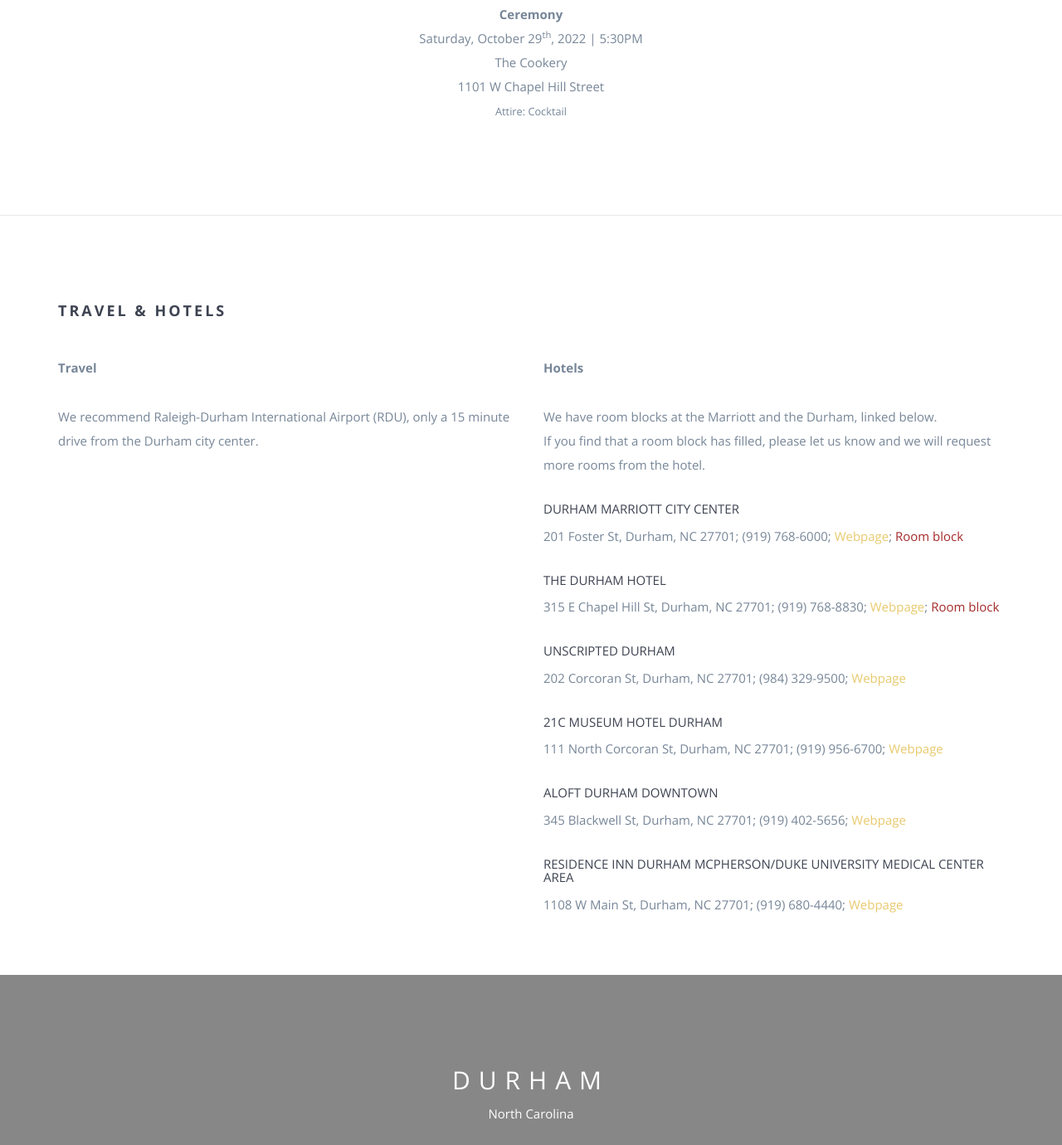
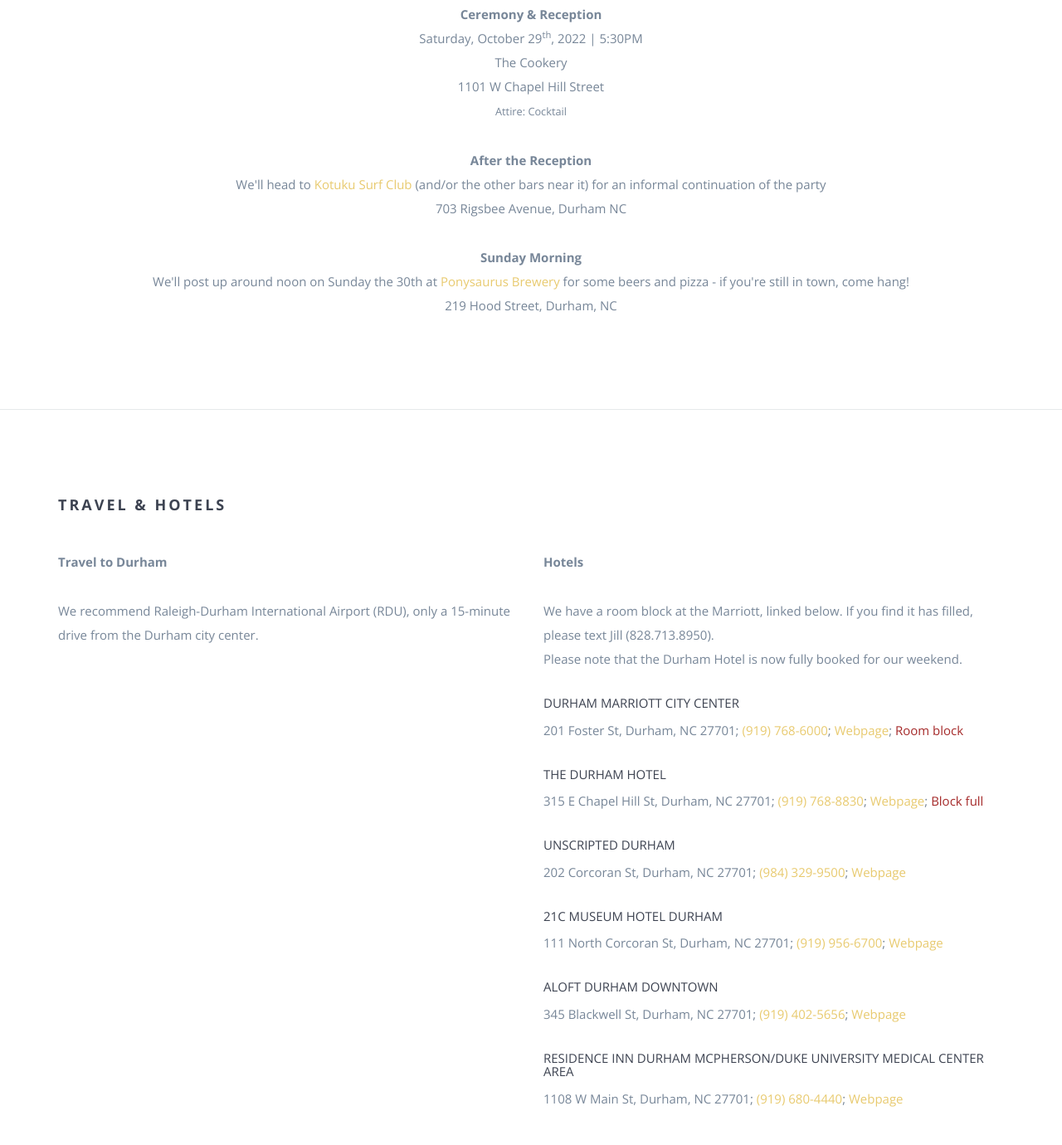
Before and after one commit to gilliss/jilltom, a website: page index.html in a window 1280 px wide. Shown: the part 1110-2490 px from the top of the page at 83% size. Drawn offline with nearby package versions, Linux system fonts and the light colour scheme; some packages are replaced by stand-ins of ours; a script that the page names is missing; files whose address does not match are found by name.

Commit message:
itinerary and hotel details

```diff
--- a/index.html
+++ b/index.html
@@ -125,7 +125,11 @@
                 <h3>Details</h3>
                 <p>October 28-29, 2022 <br> Durham, NC </p>
                 <p><b>Welcome Drinks</b> <br> Friday, October 28<sup>th</sup>, 2022 | 9:00PM <br> Vin Rouge <br> 2010 Hillsborough Road <br> <small> Attire: Smart Casual </p>
-                <p><b>Ceremony</b> <br> Saturday, October 29<sup>th</sup>, 2022 | 5:30PM <br> The Cookery <br> 1101 W Chapel Hill Street <br> <small> Attire: Cocktail </p>
+                <p><b>Ceremony & Reception</b> <br> Saturday, October 29<sup>th</sup>, 2022 | 5:30PM <br> The Cookery <br> 1101 W Chapel Hill Street <br> <small> Attire: Cocktail </p>
+                <p><b>After the Reception</b> <br> We'll head to <a href=https://goo.gl/maps/2yVwKMiiPt5BgpbNA>Kotuku Surf Club</a> (and/or the other bars near it) for an informal continuation of the party <br>
+                703 Rigsbee Avenue, Durham NC</p>
+                <p><b>Sunday Morning</b> <br> We'll post up around noon on Sunday the 30th at <a href=https://www.ponysaurusbrewing.com/taproom>Ponysaurus Brewery</a> for some beers and pizza - if you're still in town, come hang!<br>
+                219 Hood Street, Durham, NC</p>
                 <!-- <p>Use the menu up top, or scroll down, to learn more!</p> -->
             </div>
         </div>
@@ -152,40 +156,40 @@
       <div class="row">
           <div class="col-md-6 col-sm-12 col-xs-12 leftcol">
               <div class="wp3">
-                  <p><strong>Travel</strong></p>
+                  <p><strong>Travel to Durham</strong></p>
                   <p>
-                    We recommend Raleigh-Durham International Airport (RDU), only a 15 minute drive from the Durham city center.
+                    We recommend Raleigh-Durham International Airport (RDU), only a 15-minute drive from the Durham city center.
                   </p>
               </div>
           </div>
           <div class="col-md-6 col-sm-12 col-xs-12 rightcol">
               <div class="wp4">
                   <p><strong>Hotels</strong></p>
-                  <p>We have room blocks at the Marriott and the Durham, linked below.<br>
-                  If you find that a room block has filled, please let us know and we will request more rooms from the hotel.</p>
+                  <p>We have a room block at the Marriott, linked below.  If you find it has filled, please text Jill (828.713.8950).<br>
+                  Please note that the Durham Hotel is now fully booked for our weekend.</p>
                   <h5>Durham Marriott City Center</h5>
                   <p>
-                    201 Foster St, Durham, NC 27701; (919) 768-6000; <a href=https://www.marriott.com/en-us/hotels/rducv-durham-marriott-city-center/>Webpage</a>; <a href=https://www.marriott.com/event-reservations/reservation-link.mi?id=1646410565751&key=GRP&app=resvlink style="color:#A52A2A;">Room block</a>
+                    201 Foster St, Durham, NC 27701; <a href="tel://+19197686000">(919) 768-6000</a>; <a href=https://www.marriott.com/en-us/hotels/rducv-durham-marriott-city-center/>Webpage</a>; <a href=https://www.marriott.com/event-reservations/reservation-link.mi?id=1646410565751&key=GRP&app=resvlink style="color:#A52A2A;">Room block</a>
                   </p>
                   <h5>The Durham Hotel</h5>
                   <p>
-                    315 E Chapel Hill St, Durham, NC 27701; (919) 768-8830; <a href=https://thedurham.com/>Webpage</a>; <a href=https://res.windsurfercrs.com/ibe/details.aspx?propertyid=15842&nights=1&checkin=10/27/2022&group=221027REFV style="color:#A52A2A;">Room block</a>
+                    315 E Chapel Hill St, Durham, NC 27701; <a href="tel://+19197688830">(919) 768-8830</a>; <a href=https://thedurham.com/>Webpage</a>; <a href=https://res.windsurfercrs.com/ibe/details.aspx?propertyid=15842&nights=1&checkin=10/27/2022&group=221027REFV style="color:#A52A2A;">Block full</a>
                   </p>
                   <h5>Unscripted Durham</h5>
                   <p>
-                    202 Corcoran St, Durham, NC 27701; (984) 329-9500; <a href=https://www.unscriptedhotels.com/>Webpage</a>
+                    202 Corcoran St, Durham, NC 27701; <a href="tel://+19843299500">(984) 329-9500</a>; <a href=https://www.unscriptedhotels.com/>Webpage</a>
                   </p>
                   <h5>21c Museum Hotel Durham</h5>
                   <p>
-                    111 North Corcoran St, Durham, NC 27701; (919) 956-6700; <a href=https://www.21cmuseumhotels.com/durham/>Webpage</a>
+                    111 North Corcoran St, Durham, NC 27701; <a href="tel://+19199566700">(919) 956-6700</a>; <a href=https://www.21cmuseumhotels.com/durham/>Webpage</a>
                   </p>
                   <h5>Aloft Durham Downtown</h5>
                   <p>
-                    345 Blackwell St, Durham, NC 27701; (919) 402-5656; <a href=https://www.marriott.com/en-us/hotels/rduld-aloft-durham-downtown/overview/>Webpage</a>
+                    345 Blackwell St, Durham, NC 27701; <a href="tel://+19194025656">(919) 402-5656</a>; <a href=https://www.marriott.com/en-us/hotels/rduld-aloft-durham-downtown/overview/>Webpage</a>
                   </p>
                   <h5>Residence Inn Durham McPherson/Duke University Medical Center Area</h5>
                   <p>
-                    1108 W Main St, Durham, NC 27701; (919) 680-4440; <a href=https://www.marriott.com/hotels/travel/rdudd-residence-inn-durham-mcpherson-duke-university-medical-center-area/>Webpage</a>
+                    1108 W Main St, Durham, NC 27701; <a href="tel://+19196804440">(919) 680-4440</a>; <a href=https://www.marriott.com/hotels/travel/rdudd-residence-inn-durham-mcpherson-duke-university-medical-center-area/>Webpage</a>
                   </p>
               </div>
           </div>
```
